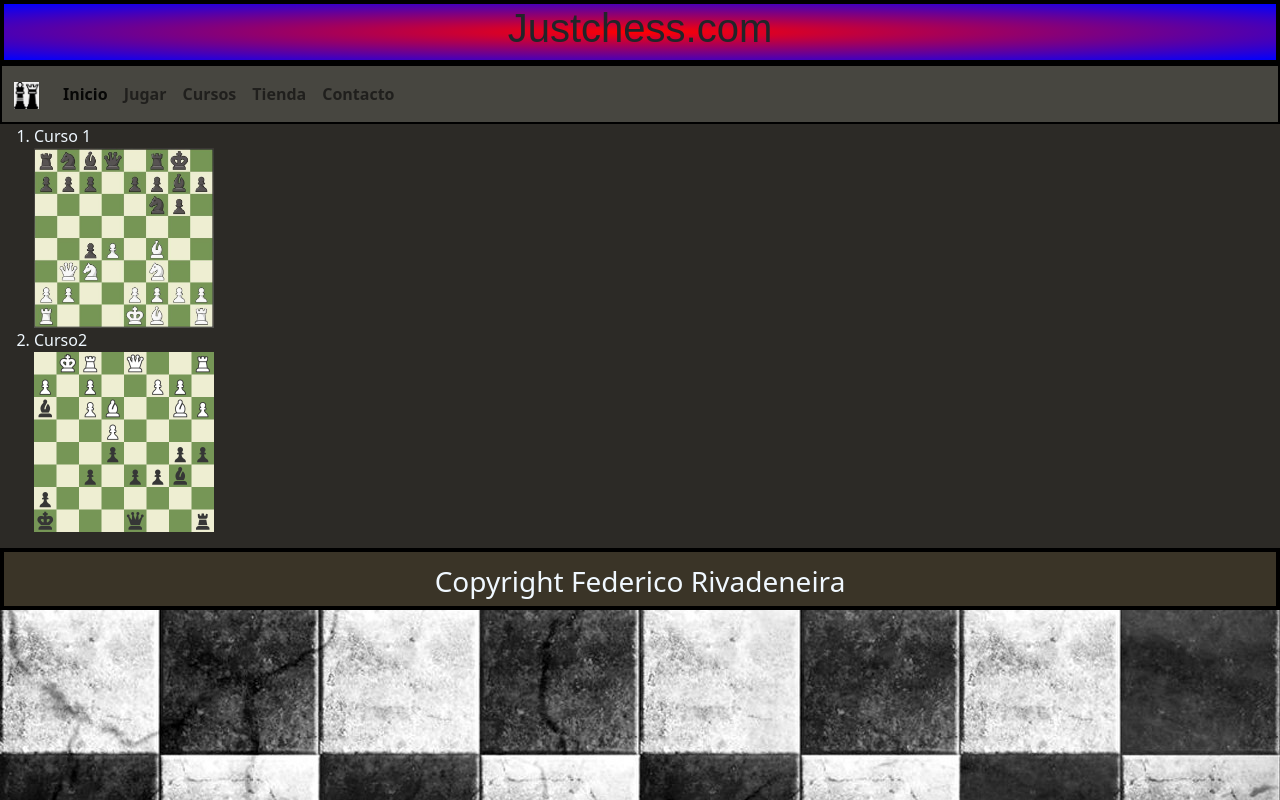
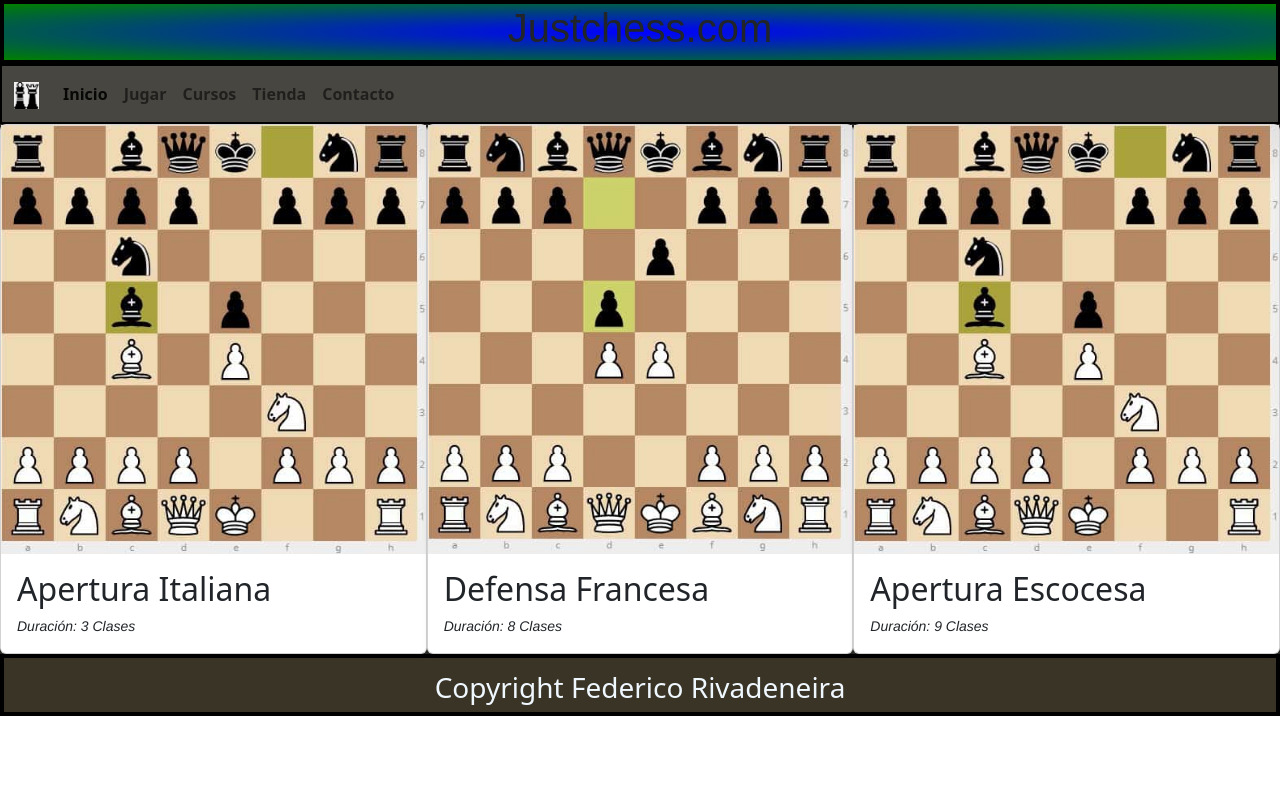
Before and after one commit to federiva1/Tarea-SASS, a website: page Secciones/cursos.html in a window 1280 px wide. Drawn offline with nearby package versions, Linux system fonts and the light colour scheme; a web font is replaced by a local one.

Commit message:
puntoUno

```diff
--- a/SCSS/estilo.scss
+++ b/SCSS/estilo.scss
@@ -23,29 +23,6 @@
 
 #menuPrincipal1 {
   color: $color-dos;
-}
-
-body {
-  background-color: rgb(216, 162, 13);
-  background-image: url(../Imagenes/tab.jpg);
-}
-
-.footer1, .footer2 {
-  width: 45px;
-  height: 45px;
-  padding-left: 20px;
-  padding-right: 20px;
-  margin-top: 2px;
-  margin-bottom: 10px;
-}
-
-.footer3 {
-  width: 55px;
-  height: 55px;
-  padding-left: 20px;
-  padding-right: 20px;
-  margin-top: 2px;
-  margin-bottom: 10px;
 }
 
 #curso2, #curso3 {
@@ -82,7 +59,7 @@
   grid-area: header;
   background-color: rgb(216, 162, 13);
   border: 4px black solid;
-  background: radial-gradient(red, blue);
+  background: radial-gradient(blue, green);
   display: flex;
   justify-content: center;
 }
@@ -140,6 +117,27 @@
   color: antiquewhite;
 }
 
+.formatoCurso1{
+  width: 100%;
+  height: 100%;
+}
+
+
+.itemsCursos{
+  display: flex;
+  justify-content: space-between;
+}
+
+.fuenteCursos{
+  font-family: 'Franklin Gothic Medium', 'Arial Narrow', Arial, sans-serif;
+  font-style: italic;
+}
+
+.fuenteCursos2{
+  font-family: 'Franklin Gothic Medium', 'Arial Narrow', Arial, sans-serif;
+  font-size:medium
+}
+
 /*
 @media (min-width:1024px) {
     .general{
--- a/Secciones/cursos.html
+++ b/Secciones/cursos.html
@@ -1,21 +1,25 @@
 <!DOCTYPE html>
 <html lang="en">
+
 <head>
   <meta charset="UTF-8">
   <meta http-equiv="X-UA-Compatible" content="IE=edge">
   <meta name="viewport" content="width=device-width, initial-scale=1.0">
-    <meta name="description" content="Justchess es una pagina de ajedrez unica en donde podrás encontrar desde cursos para principiantes, tableros, y regalos relacionados con el mundo del ajedrez. En esta seccion vas a tener los cursos necesarios para ser un profesional del ajedrez">
+  <meta name="description"
+    content="Justchess es una pagina de ajedrez unica en donde podrás encontrar desde cursos para principiantes, tableros, y regalos relacionados con el mundo del ajedrez. En esta seccion vas a tener los cursos necesarios para ser un profesional del ajedrez">
   <title>Cursos</title>
   <link rel="shortcut icon" href="../Imagenes/reydama.png" type="image/x-icon">
 
   <!-- CSS only -->
-<link href="https://cdn.jsdelivr.net/npm/bootstrap@5.2.0/dist/css/bootstrap.min.css" rel="stylesheet" integrity="sha384-gH2yIJqKdNHPEq0n4Mqa/HGKIhSkIHeL5AyhkYV8i59U5AR6csBvApHHNl/vI1Bx" crossorigin="anonymous">
+  <link href="https://cdn.jsdelivr.net/npm/bootstrap@5.2.0/dist/css/bootstrap.min.css" rel="stylesheet"
+    integrity="sha384-gH2yIJqKdNHPEq0n4Mqa/HGKIhSkIHeL5AyhkYV8i59U5AR6csBvApHHNl/vI1Bx" crossorigin="anonymous">
 
 
   <link rel="stylesheet" href="../CSS/style.css">
 
 
 </head>
+
 <body>
 
   <div class="general">
@@ -27,7 +31,8 @@
     <nav class="navbar navbar-expand-lg fondoNavbar">
       <div class="container-fluid">
         <a class="navbar-brand" href="#"><img class="formaLogo" src="../Imagenes/reydama.png" alt=""></a>
-              <button class="navbar-toggler" type="button" data-bs-toggle="collapse" data-bs-target="#navbarNav" aria-controls="navbarNav" aria-expanded="false" aria-label="Toggle navigation">
+        <button class="navbar-toggler" type="button" data-bs-toggle="collapse" data-bs-target="#navbarNav"
+          aria-controls="navbarNav" aria-expanded="false" aria-label="Toggle navigation">
           <span class="navbar-toggler-icon"></span>
         </button>
         <div class="collapse navbar-collapse" id="navbarNav">
@@ -51,20 +56,68 @@
         </div>
       </div>
     </nav>
-<main>
+    <!-- <main>
   <ol>
     <li class="cursoLetra">Curso 1</li>
     <img id="curso2" src="../Imagenes/curso 2.jpeg" alt="">
     <li class="cursoLetra">Curso2</li>
     <img id="curso3" src="../Imagenes/Curso 3.png" alt="">
   </ol>
-</main>
+</main> -->
+
+
+<div class="itemsCursos">
+    <div class="col">
+      <div class="card shadow-sm">
+        <img class="formatoCurso1" src="../Imagenes/Curso4.jpg" alt="">
+        <div class="card-body">
+          <h2>Apertura Italiana</h2>
+          <div class="d-flex justify-content-between align-items-center">
+            <small class="fuenteCursos">Duración: 3 Clases</small>
+          </div>
+        </div>
+      </div>
+    </div>
+
+
+
+
+    <div class="col">
+      <div class="card shadow-sm">
+        <img class="formatoCurso1" src="../Imagenes/Curso5.jpg" alt="">
+        <div class="card-body">
+          <h2>Defensa Francesa</h2>
+          <div class="d-flex justify-content-between align-items-center">
+            <small class="fuenteCursos">Duración: 8 Clases</small>
+          </div>
+        </div>
+      </div>
+    </div>
+
+
+
+
+    <div class="col">
+      <div class="card shadow-sm">
+        <img class="formatoCurso1" src="../Imagenes/Curso4.jpg" alt="">
+        <div class="card-body">
+          <h2>Apertura Escocesa</h2>
+          <div class="d-flex justify-content-between align-items-center">
+            <small class="fuenteCursos">Duración: 9 Clases</small>
+          </div>
+        </div>
+      </div>
+    </div>
+  </div>
+  </div>
+  </div>
 
 
 </div>
-
   <!-- JavaScript Bundle with Popper -->
-  <script src="https://cdn.jsdelivr.net/npm/bootstrap@5.2.0/dist/js/bootstrap.bundle.min.js" integrity="sha384-A3rJD856KowSb7dwlZdYEkO39Gagi7vIsF0jrRAoQmDKKtQBHUuLZ9AsSv4jD4Xa" crossorigin="anonymous"></script>
+  <script src="https://cdn.jsdelivr.net/npm/bootstrap@5.2.0/dist/js/bootstrap.bundle.min.js"
+    integrity="sha384-A3rJD856KowSb7dwlZdYEkO39Gagi7vIsF0jrRAoQmDKKtQBHUuLZ9AsSv4jD4Xa"
+    crossorigin="anonymous"></script>
 </body>
 
 <footer>
```
Also changed, not shown: index.html (+46 -10 lines), CSS/style.css, Imagenes/Curso4.jpg (added), Imagenes/Curso5.jpg (added), Imagenes/Curso6.jpg (added), Imagenes/RR.jpg (added). Lines whose indentation alone changed are shown as unchanged.
